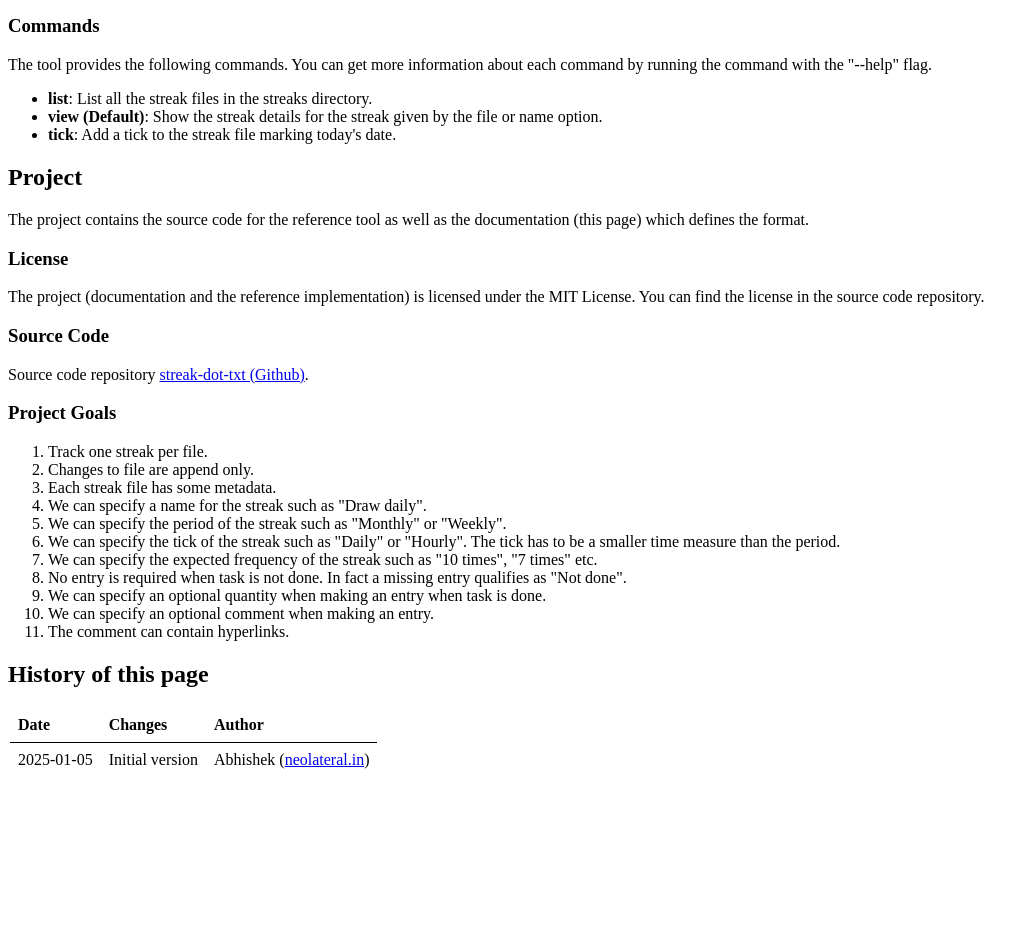
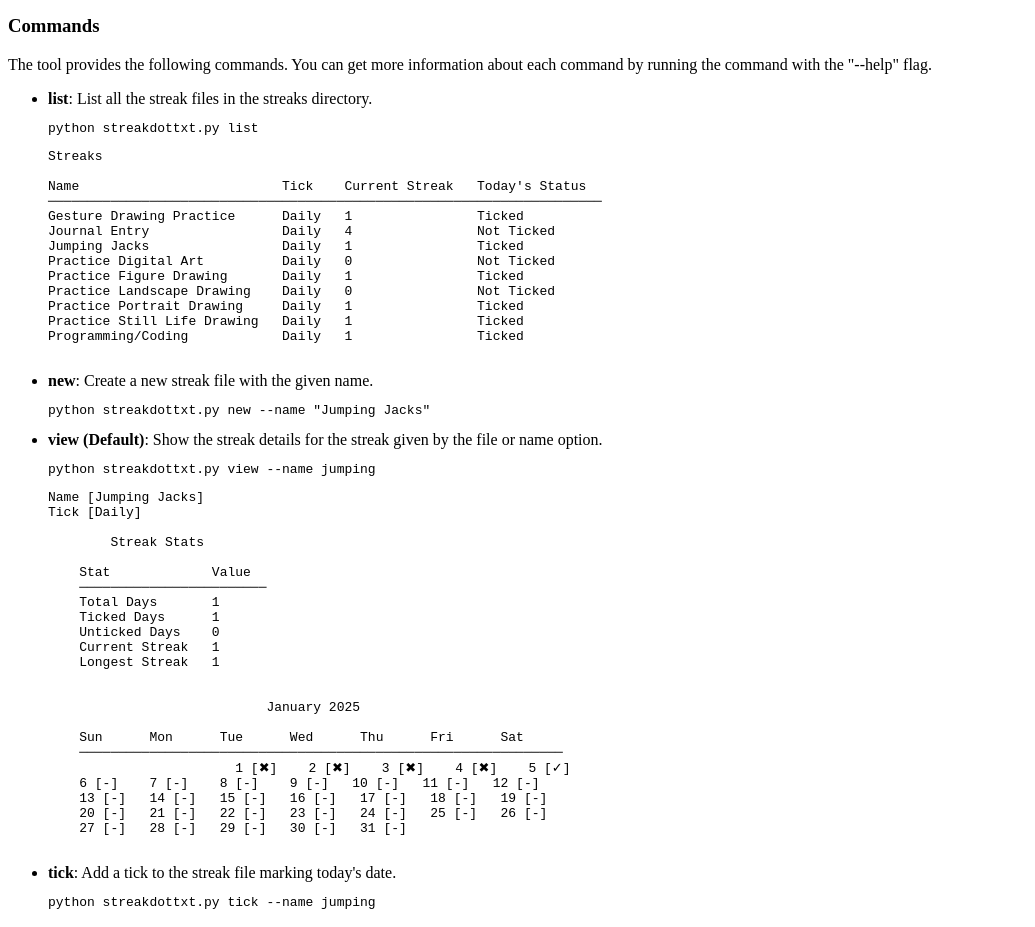
Before and after one commit to abhishekmishra/streak-dot-txt, a plain HTML site: page docs/index.html in a window 1280 px wide. Shown: the part 1416-2343 px from the top of the page, without its empty margins (0-1035 px from the left). Before the commit the page ends 2201 px from the top, so only its background shows below. Drawn offline with Linux system fonts and the light colour scheme.

Commit message:
added examples of each command

```diff
--- a/docs/index.html
+++ b/docs/index.html
@@ -197,13 +197,59 @@ python streakdottxt.py --help
         <ul>
           <li>
             <b>list</b>: List all the streak files in the streaks directory.
+            <pre>python streakdottxt.py list</pre>
+            <pre>
+Streaks
+
+Name                          Tick    Current Streak   Today's Status
+───────────────────────────────────────────────────────────────────────
+Gesture Drawing Practice      Daily   1                Ticked
+Journal Entry                 Daily   4                Not Ticked
+Jumping Jacks                 Daily   1                Ticked
+Practice Digital Art          Daily   0                Not Ticked
+Practice Figure Drawing       Daily   1                Ticked
+Practice Landscape Drawing    Daily   0                Not Ticked
+Practice Portrait Drawing     Daily   1                Ticked
+Practice Still Life Drawing   Daily   1                Ticked
+Programming/Coding            Daily   1                Ticked
+            </pre>
+          </li>
+          <li>
+            <b>new</b>: Create a new streak file with the given name.
+            <pre>python streakdottxt.py new --name "Jumping Jacks"</pre>
           </li>
           <li>
             <b>view (Default)</b>: Show the streak details for the streak given
             by the file or name option.
+            <pre>python streakdottxt.py view --name jumping</pre>
+            <pre>
+Name [Jumping Jacks]
+Tick [Daily]
+
+        Streak Stats
+
+    Stat             Value
+    ────────────────────────
+    Total Days       1
+    Ticked Days      1
+    Unticked Days    0
+    Current Streak   1
+    Longest Streak   1
+
+
+                            January 2025
+
+    Sun      Mon      Tue      Wed      Thu      Fri      Sat
+    ──────────────────────────────────────────────────────────────
+                        1 [✖]    2 [✖]    3 [✖]    4 [✖]    5 [✓]
+    6 [-]    7 [-]    8 [-]    9 [-]   10 [-]   11 [-]   12 [-]
+    13 [-]   14 [-]   15 [-]   16 [-]   17 [-]   18 [-]   19 [-]
+    20 [-]   21 [-]   22 [-]   23 [-]   24 [-]   25 [-]   26 [-]
+    27 [-]   28 [-]   29 [-]   30 [-]   31 [-]
           </li>
           <li>
             <b>tick</b>: Add a tick to the streak file marking today's date.
+            <pre>python streakdottxt.py tick --name jumping</pre>
           </li>
         </ul>
       </div>
```
